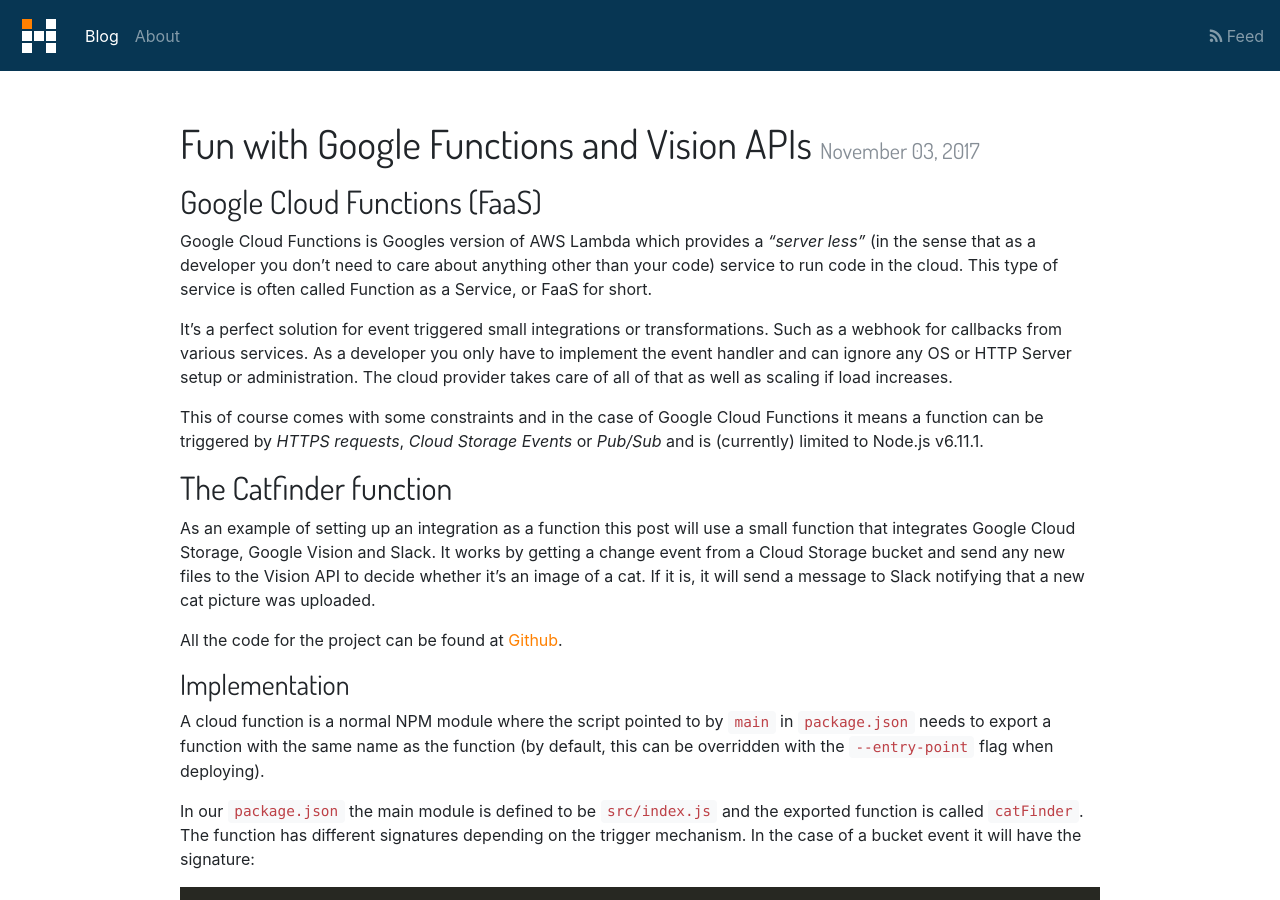
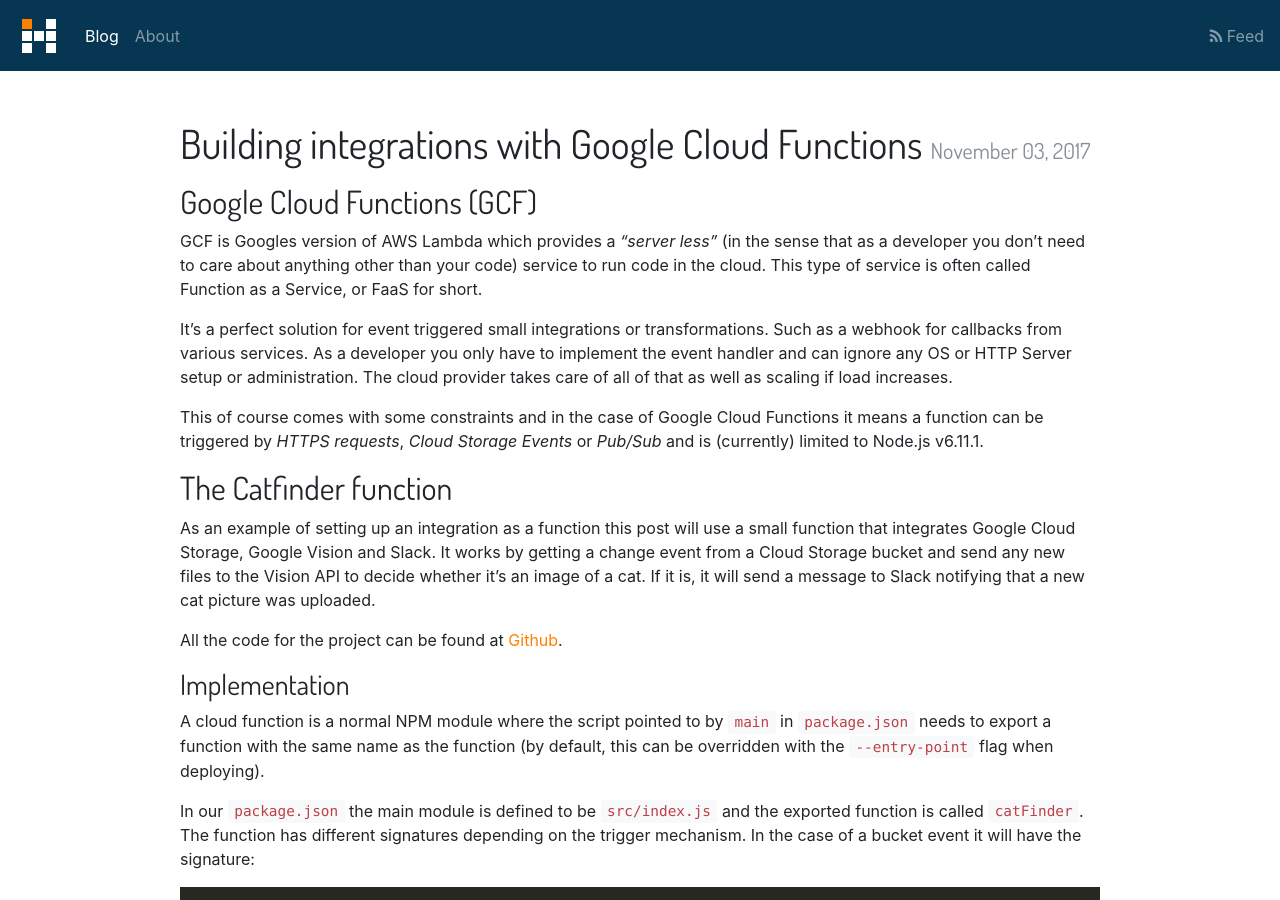
Before and after one commit to hallski/hallski.github.io, a Jekyll site: the page built from _posts/2017-11-03-building-interactions-with-gcf.markdown, in a window 1280 px wide and 900 px high. Built offline with Jekyll 4.4.1, drawn with Linux system fonts in a browser that asks for light colours; nearby versions of some CDN libraries; comment, search, counter and statistics services are not loaded.

Commit message:
Renamed blog post

```diff
--- a/_posts/2017-11-03-fun-with-gcf-vision-and-slack.markdown
+++ b/_posts/2017-11-03-building-interactions-with-gcf.markdown
@@ -1,6 +1,6 @@
 ---
 layout: post
-title: Fun with Google Functions and Vision APIs
+title: Building integrations with Google Cloud Functions
 section: blog
 comments: true
 tags:
@@ -10,8 +10,8 @@ tags:
 excerpt: Google Cloud Functions are currently in beta but can already provide a great solution for integrating between different services triggered by various events.
 ---
 
-## Google Cloud Functions (FaaS)
-Google Cloud Functions is Googles version of AWS Lambda which provides a _"server less"_ (in the sense that as a developer you don't need to care about anything other than your code) service to run code in the cloud. This type of service is often called Function as a Service, or FaaS for short.
+## Google Cloud Functions (GCF)
+GCF is Googles version of AWS Lambda which provides a _"server less"_ (in the sense that as a developer you don't need to care about anything other than your code) service to run code in the cloud. This type of service is often called Function as a Service, or FaaS for short.
 
 It's a perfect solution for event triggered small integrations or transformations. Such as a webhook for callbacks from various services. As a developer you only have to implement the event handler and can ignore any OS or HTTP Server setup or administration. The cloud provider takes care of all of that as well as scaling if load increases.
 
```
